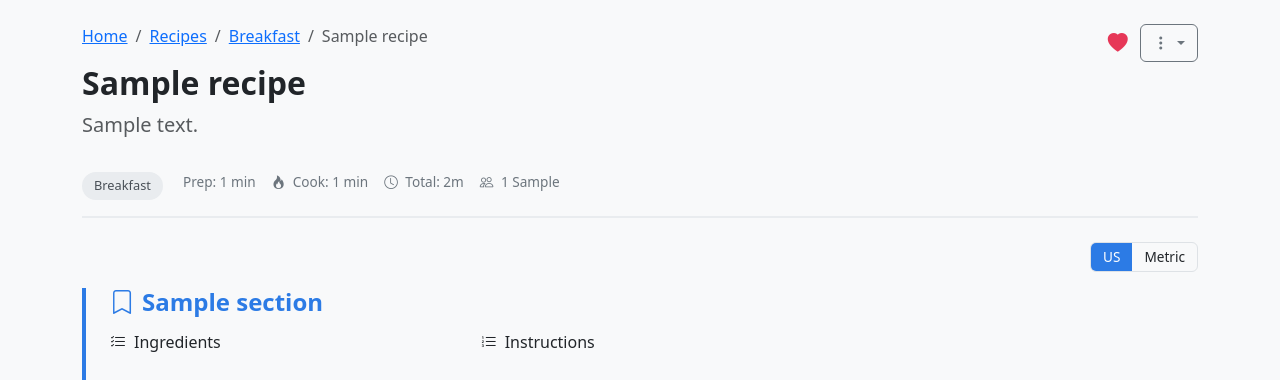
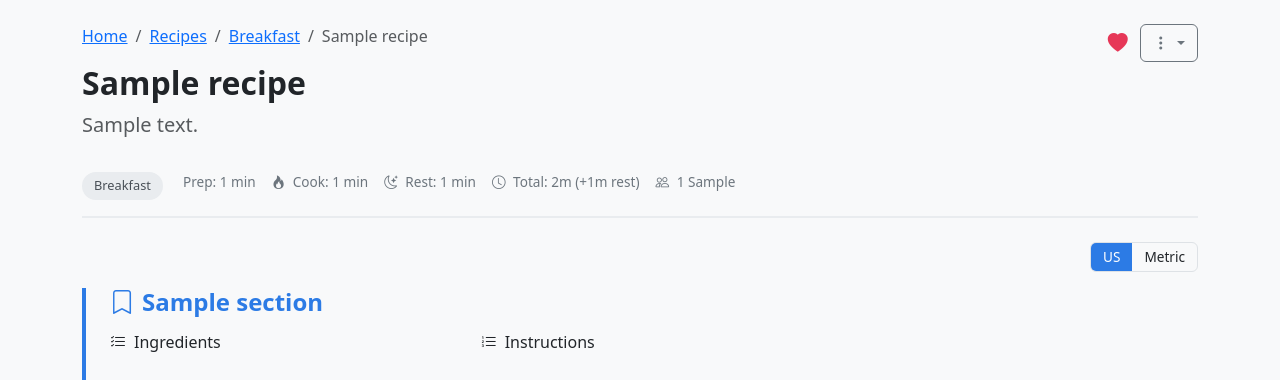
Before and after one commit to JohnTheHobbit/Cookbook, a Flask app: page /recipes/1 in a window 1280 px wide. Shown: the part 80-460 px from the top of the page. Run offline with Flask 3, Linux system fonts and the light colour scheme; tables that the repository leaves empty hold one stand-in row (values such as "Sample post"); some libraries are stand-ins or nearby versions.

Commit message:
1.2 Added rest time and database migration logic

```diff
--- a/app/models/recipe.py
+++ b/app/models/recipe.py
@@ -12,6 +12,7 @@ class Recipe(db.Model):
     category_id = db.Column(db.Integer, db.ForeignKey('categories.id'), nullable=True)
     prep_time_minutes = db.Column(db.Integer)
     cook_time_minutes = db.Column(db.Integer)
+    rest_time_minutes = db.Column(db.Integer)
     servings = db.Column(db.Integer)
     servings_unit = db.Column(db.String(50), default='servings')
     instructions = db.Column(db.Text, nullable=True)  # Nullable for sectioned recipes
@@ -50,14 +51,27 @@ class Recipe(db.Model):
 
     @property
     def formatted_total_time(self):
-        """Return formatted total time string."""
+        """Return formatted total time string with rest time in parentheses."""
         total = self.total_time_minutes
-        if total == 0:
+        rest = self.rest_time_minutes or 0
+
+        if total == 0 and rest == 0:
             return None
-        hours, minutes = divmod(total, 60)
-        if hours > 0:
-            return f'{hours}h {minutes}m' if minutes > 0 else f'{hours}h'
-        return f'{minutes}m'
+
+        def format_time(mins):
+            hours, minutes = divmod(mins, 60)
+            if hours > 0:
+                return f'{hours}h {minutes}m' if minutes > 0 else f'{hours}h'
+            return f'{minutes}m'
+
+        result = format_time(total) if total > 0 else ''
+        if rest > 0:
+            rest_str = format_time(rest)
+            if result:
+                result += f' (+{rest_str} rest)'
+            else:
+                result = f'{rest_str} rest'
+        return result
 
     def to_dict(self, include_ingredients=True):
         """Convert to dictionary."""
@@ -69,6 +83,7 @@ class Recipe(db.Model):
             'category_name': self.category.name if self.category else None,
             'prep_time_minutes': self.prep_time_minutes,
             'cook_time_minutes': self.cook_time_minutes,
+            'rest_time_minutes': self.rest_time_minutes,
             'total_time_minutes': self.total_time_minutes,
             'servings': self.servings,
             'servings_unit': self.servings_unit,
--- a/app/routes/recipes.py
+++ b/app/routes/recipes.py
@@ -143,6 +143,7 @@ def save_recipe(recipe):
         category_id = request.form.get('category_id', type=int)
         prep_time = request.form.get('prep_time_minutes', type=int)
         cook_time = request.form.get('cook_time_minutes', type=int)
+        rest_time = request.form.get('rest_time_minutes', type=int)
         servings = request.form.get('servings', type=int)
         servings_unit = request.form.get('servings_unit', 'servings').strip()
         notes = sanitize_html(request.form.get('notes', ''))
@@ -161,6 +162,7 @@ def save_recipe(recipe):
         recipe.category_id = category_id if category_id else None
         recipe.prep_time_minutes = prep_time
         recipe.cook_time_minutes = cook_time
+        recipe.rest_time_minutes = rest_time
         recipe.servings = servings
         recipe.servings_unit = servings_unit
         recipe.notes = notes or None
--- a/app/services/csv_handler.py
+++ b/app/services/csv_handler.py
@@ -46,6 +46,7 @@ def parse_recipe_csv(content: str) -> tuple[list[dict], list[str]]:
                     'description': row.get('description', '').strip() or None,
                     'prep_time_minutes': parse_int(row.get('prep_time_minutes', '')),
                     'cook_time_minutes': parse_int(row.get('cook_time_minutes', '')),
+                    'rest_time_minutes': parse_int(row.get('rest_time_minutes', '')),
                     'servings': parse_int(row.get('servings', '')),
                     'servings_unit': row.get('servings_unit', 'servings').strip() or 'servings',
                     'has_sections': True,
@@ -67,6 +68,7 @@ def parse_recipe_csv(content: str) -> tuple[list[dict], list[str]]:
                     'description': row.get('description', '').strip() or None,
                     'prep_time_minutes': parse_int(row.get('prep_time_minutes', '')),
                     'cook_time_minutes': parse_int(row.get('cook_time_minutes', '')),
+                    'rest_time_minutes': parse_int(row.get('rest_time_minutes', '')),
                     'servings': parse_int(row.get('servings', '')),
                     'servings_unit': row.get('servings_unit', 'servings').strip() or 'servings',
                     'has_sections': False,
@@ -328,7 +330,7 @@ def create_csv_export(recipes) -> str:
     output = StringIO()
     fieldnames = [
         'title', 'category', 'description', 'prep_time_minutes', 'cook_time_minutes',
-        'servings', 'servings_unit', 'ingredients', 'instructions', 'notes', 'source'
+        'rest_time_minutes', 'servings', 'servings_unit', 'ingredients', 'instructions', 'notes', 'source'
     ]
 
     writer = csv.DictWriter(output, fieldnames=fieldnames)
@@ -364,6 +366,7 @@ def create_csv_export(recipes) -> str:
             'description': recipe.description or '',
             'prep_time_minutes': recipe.prep_time_minutes or '',
             'cook_time_minutes': recipe.cook_time_minutes or '',
+            'rest_time_minutes': recipe.rest_time_minutes or '',
             'servings': recipe.servings or '',
             'servings_unit': recipe.servings_unit or 'servings',
             'ingredients': ingredients_str,
--- a/app/templates/recipes/detail.html
+++ b/app/templates/recipes/detail.html
@@ -70,7 +70,10 @@
         {% if recipe.cook_time_minutes %}
             <span><i class="bi bi-fire"></i> Cook: {{ recipe.cook_time_minutes }} min</span>
         {% endif %}
-        {% if recipe.total_time_minutes %}
+        {% if recipe.rest_time_minutes %}
+            <span><i class="bi bi-moon-stars"></i> Rest: {{ recipe.rest_time_minutes }} min</span>
+        {% endif %}
+        {% if recipe.total_time_minutes or recipe.rest_time_minutes %}
             <span><i class="bi bi-clock"></i> Total: {{ recipe.formatted_total_time }}</span>
         {% endif %}
         {% if recipe.servings %}
--- a/app/templates/recipes/print.html
+++ b/app/templates/recipes/print.html
@@ -247,6 +247,9 @@
         {% if recipe.cook_time_minutes %}
             <span>Cook: {{ recipe.cook_time_minutes }} min</span>
         {% endif %}
+        {% if recipe.rest_time_minutes %}
+            <span>Rest: {{ recipe.rest_time_minutes }} min</span>
+        {% endif %}
         {% if recipe.servings %}
             <span>Serves: {{ recipe.servings }} {{ recipe.servings_unit }}</span>
         {% endif %}
```
Also changed, not shown: app/__init__.py (+22 -0 lines), app/routes/import_export.py (+4 -3 lines), app/templates/recipes/form.html (+8 -0 lines).
